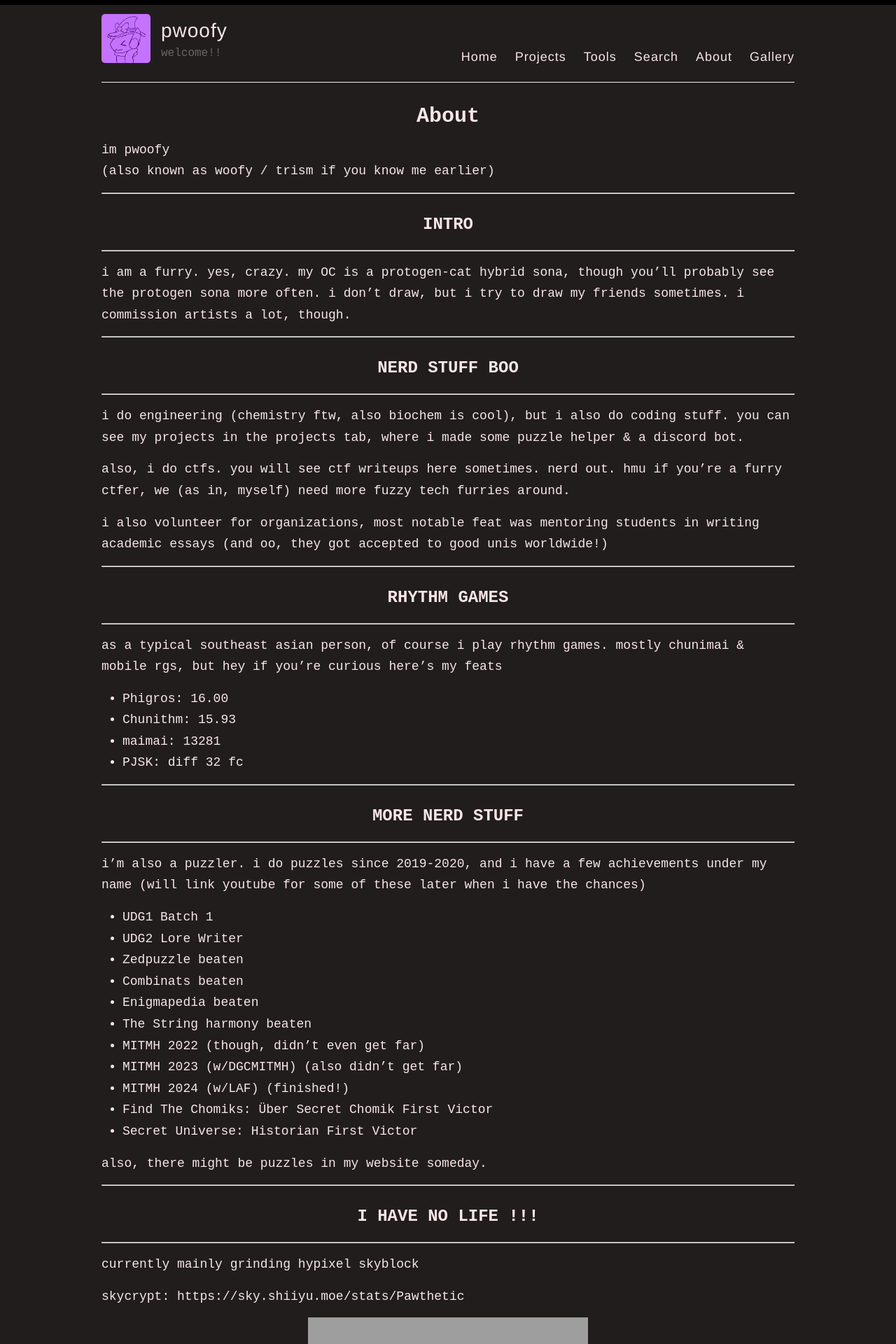
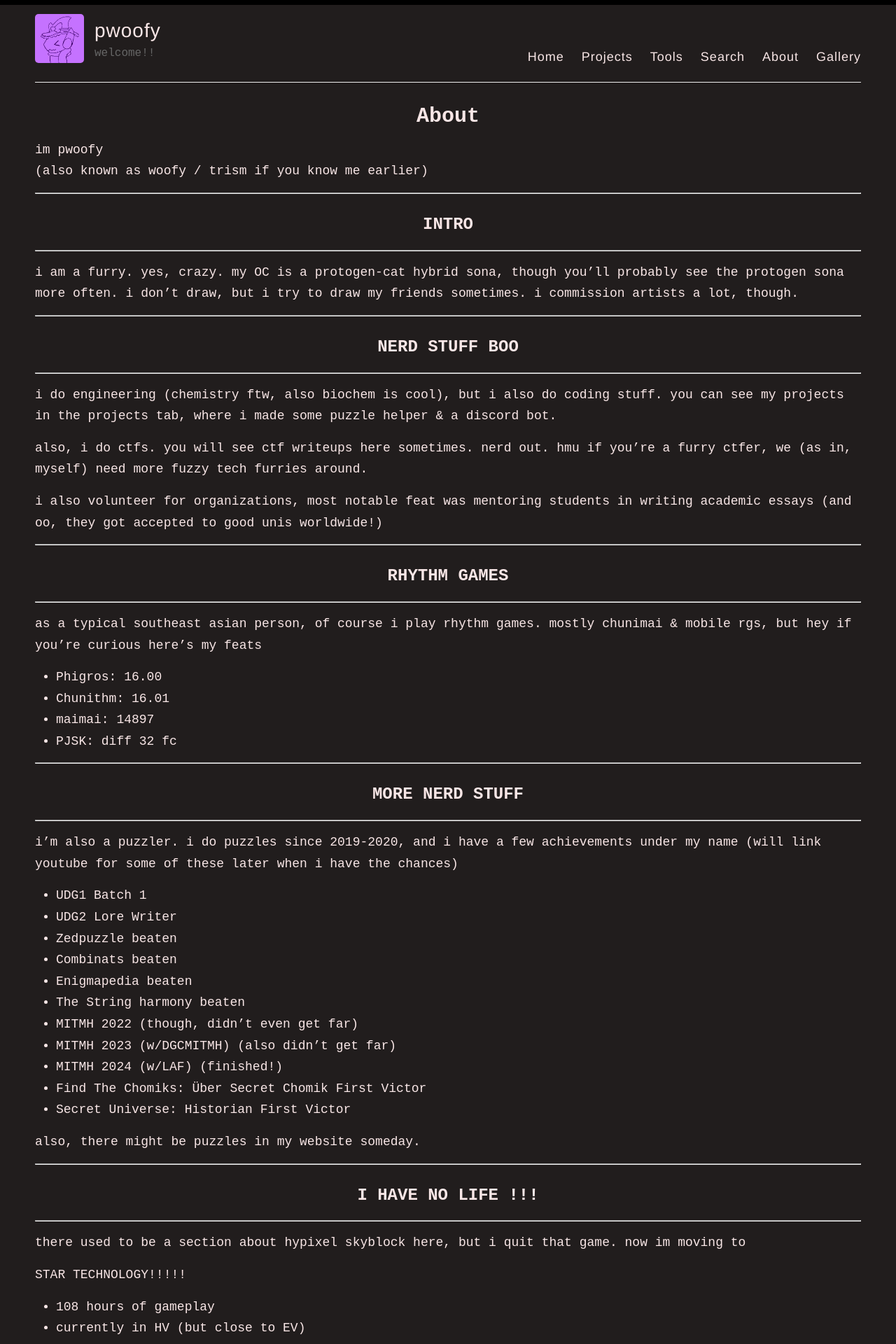
Before and after one commit to pwoofy/pwoofy.github.io, a Jekyll site: the page built from _pages/about.md, in a window 1280 px wide. Shown: the top 1920 px of the page at 70% size. Built offline with Jekyll 4.4.1, drawn with Linux system fonts in a browser that asks for light colours; grey boxes are pictures that could not be loaded.

```diff
--- a/_pages/about.md
+++ b/_pages/about.md
@@ -30,8 +30,8 @@ i also volunteer for organizations, most notable feat was mentoring students in
 as a typical southeast asian person, of course i play rhythm games. mostly chunimai & mobile rgs, but hey if you're curious here's my feats
 
 - Phigros: 16.00
-- Chunithm: 15.93
-- maimai: 13281
+- Chunithm: 16.01
+- maimai: 14897
 - PJSK: diff 32 fc
 
 ---
@@ -58,8 +58,8 @@ also, there might be puzzles in my website someday.
 <h2> I HAVE NO LIFE !!! </h2>
 ---
 
-currently mainly grinding hypixel skyblock
+there used to be a section about hypixel skyblock here, but i quit that game. now im moving to
 
-skycrypt: https://sky.shiiyu.moe/stats/Pawthetic
-
-![Nadeshiko Stats](https://nadeshiko.io/card/eyJuYW1lIjoiUGF3dGhldGljIiwiZ2FtZSI6IlNLWUJMT0NLX0dFTkVSQUwiLCJzaXplIjoiRk9SVU1TIn0=)
+STAR TECHNOLOGY!!!!!
+- 108 hours of gameplay
+- currently in HV (but close to EV)
--- a/assets/style.scss
+++ b/assets/style.scss
@@ -36,7 +36,7 @@ body {
 
 .container {
   margin: 0 auto;
-  max-width: 1010px;
+  max-width: 1200px;
   padding: 0 10px;
   width: 100%;
 }
@@ -504,7 +504,7 @@ Modules - reusable parts of our design
 .cd-container {
 
   width: 90%;
-  max-width: 1170px;
+  max-width: 1200px;
   margin: 0 auto;
 }
 .cd-container::after {
```
Also changed, not shown: _data/gallery.yml (+15 -0 lines), _posts/2026-06-01-sanctuaryepoch.md (added, +8 -0 lines), images/ocimages/isat.png (added), images/ocimages/loop.jpg (added), 1 other file.
